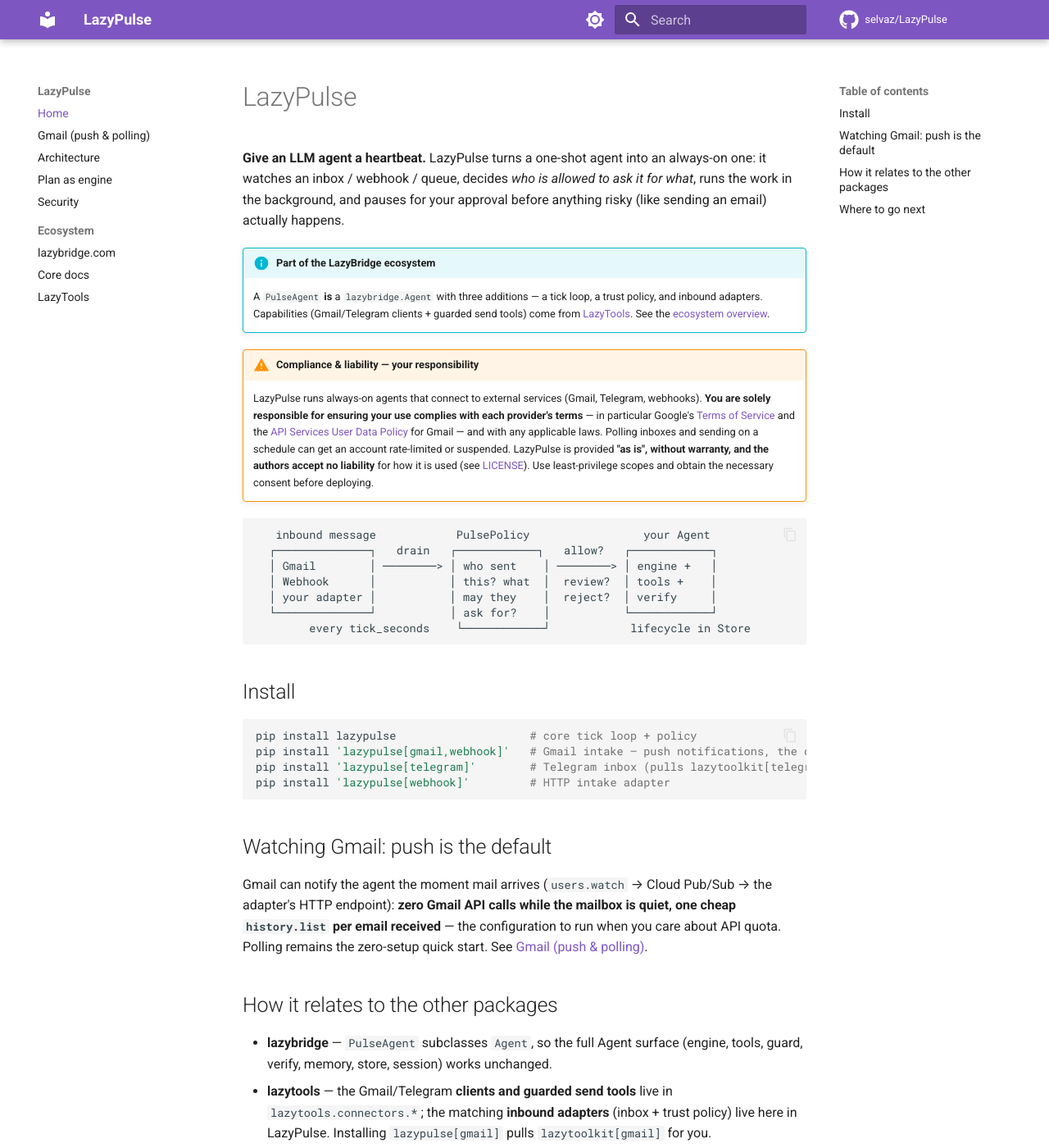
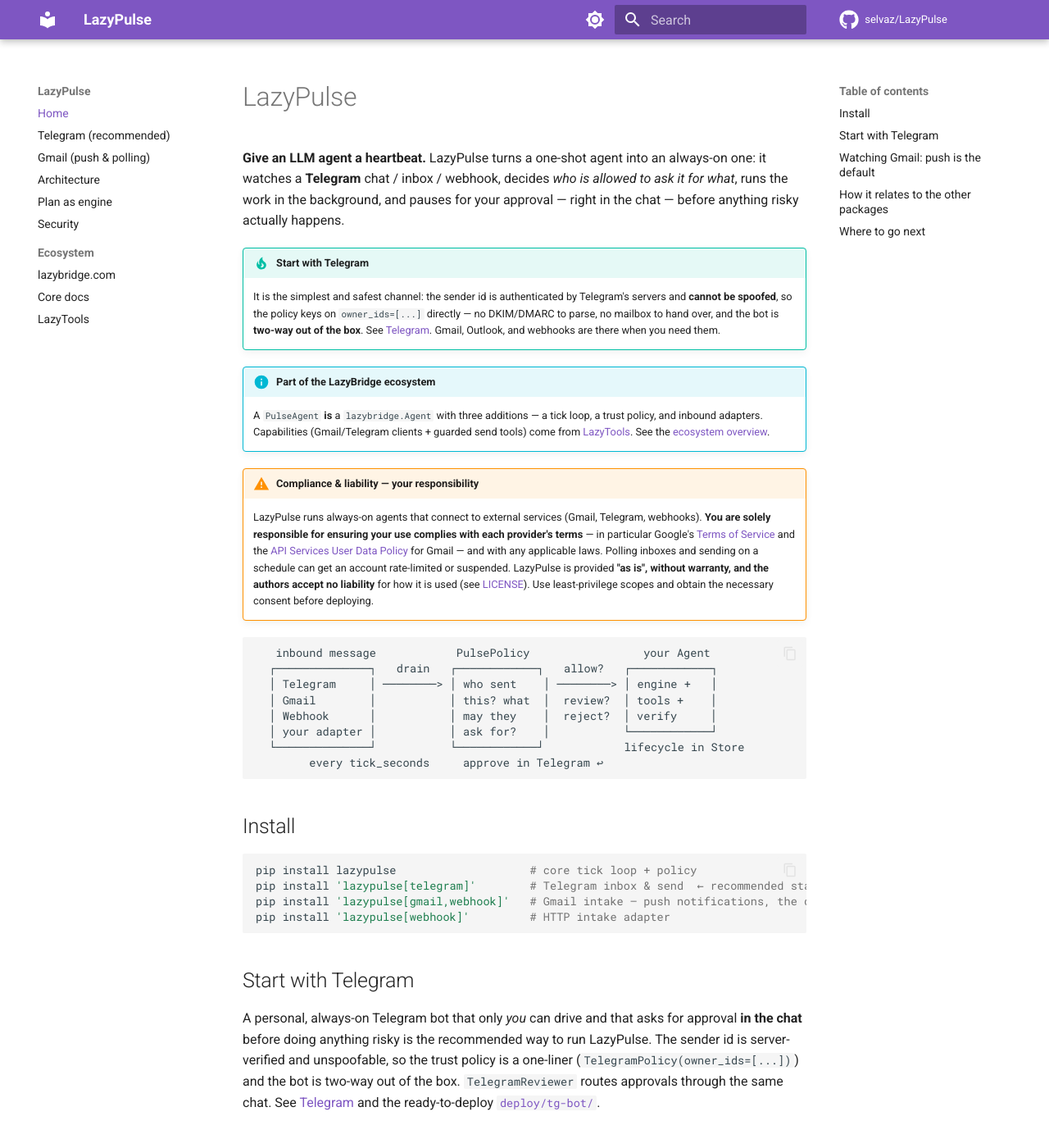
Before and after one commit to selvaz/LazyPulse, an MkDocs documentation site: the page built from docs/index.md, in a window 1280 px wide and 1400 px high. Shown: the whole window at 82% size. Built offline with MkDocs 1.6.1 and Material for MkDocs 9.7.7, drawn with Linux system fonts in a browser that asks for light colours; comment, search, counter and statistics services are not loaded; some of the changed text lies outside the part shown.

Commit message:
Docs: put Telegram front and center
Reframe the docs so Telegram is the recommended channel (unspoofable
sender id, no mailbox to hand over, two-way, HITL in-chat), with Gmail as a
secondary option.

- README: Telegram-first hero + diagram; install order; primary "real agent"
  example is a Telegram assistant that asks before acting (action_classifier
  + TelegramReviewer + command_filter), Gmail demoted to a subsection;
  TelegramReviewer added to the review section; gating note contrasts
  Telegram's strong identity with Gmail's MVP parser.
- docs/index.md: mirror the reframing; new "Start with Telegram" section.
- docs/telegram.md: new guide — inbox, owner-only policy, HITL via
  TelegramReviewer, anti-loop, deploy + loadtest.
- mkdocs.yml: Telegram first in nav and llms.txt sections.
- deploy/tg-bot/README.md: HITL usage, new env (RETENTION_SECONDS,
  STALE_AFTER, REVIEW_KEYWORDS), loadtest section, branch → main.

Docs build clean under mkdocs --strict.

Co-Authored-By: Claude Opus 4.8 <noreply@anthropic.com>
Claude-Session: https://claude.ai/code/session_01L8FHpcEohphPyhERtA6FWx

````diff
--- a/docs/index.md
+++ b/docs/index.md
@@ -1,9 +1,16 @@
 # LazyPulse
 
 **Give an LLM agent a heartbeat.** LazyPulse turns a one-shot agent into an
-always-on one: it watches an inbox / webhook / queue, decides *who is allowed to
-ask it for what*, runs the work in the background, and pauses for your approval
-before anything risky (like sending an email) actually happens.
+always-on one: it watches a **Telegram** chat / inbox / webhook, decides *who is
+allowed to ask it for what*, runs the work in the background, and pauses for your
+approval — right in the chat — before anything risky actually happens.
+
+!!! tip "Start with Telegram"
+    It is the simplest and safest channel: the sender id is authenticated by
+    Telegram's servers and **cannot be spoofed**, so the policy keys on
+    `owner_ids=[...]` directly — no DKIM/DMARC to parse, no mailbox to hand over,
+    and the bot is **two-way out of the box**. See [Telegram](telegram.md). Gmail,
+    Outlook, and webhooks are there when you need them.
 
 !!! info "Part of the LazyBridge ecosystem"
     A `PulseAgent` **is** a `lazybridge.Agent` with three additions — a tick
@@ -28,29 +35,41 @@ before anything risky (like sending an email) actually happens.
 ```
    inbound message            PulsePolicy                 your Agent
   ┌──────────────┐   drain   ┌────────────┐   allow?   ┌────────────┐
-  │ Gmail        │ ────────> │ who sent    │ ────────> │ engine +   │
-  │ Webhook      │           │ this? what  │  review?  │ tools +    │
-  │ your adapter │           │ may they    │  reject?  │ verify     │
-  └──────────────┘           │ ask for?    │           └────────────┘
-        every tick_seconds    └────────────┘            lifecycle in Store
+  │ Telegram     │ ────────> │ who sent    │ ────────> │ engine +   │
+  │ Gmail        │           │ this? what  │  review?  │ tools +    │
+  │ Webhook      │           │ may they    │  reject?  │ verify     │
+  │ your adapter │           │ ask for?    │           └────────────┘
+  └──────────────┘           └────────────┘            lifecycle in Store
+        every tick_seconds     approve in Telegram ↩
 ```
 
 ## Install
 
 ```bash
 pip install lazypulse                    # core tick loop + policy
-pip install 'lazypulse[gmail,webhook]'   # Gmail intake — push notifications, the default (pulls lazytoolkit[gmail] + HTTP pieces)
-pip install 'lazypulse[telegram]'        # Telegram inbox (pulls lazytoolkit[telegram])
+pip install 'lazypulse[telegram]'        # Telegram inbox & send  ← recommended start
+pip install 'lazypulse[gmail,webhook]'   # Gmail intake — push notifications, the default
 pip install 'lazypulse[webhook]'         # HTTP intake adapter
 ```
 
+## Start with Telegram
+
+A personal, always-on Telegram bot that only *you* can drive and that asks for
+approval **in the chat** before doing anything risky is the recommended way to
+run LazyPulse. The sender id is server-verified and unspoofable, so the trust
+policy is a one-liner (`TelegramPolicy(owner_ids=[...])`) and the bot is two-way
+out of the box. `TelegramReviewer` routes approvals through the same chat. See
+[Telegram](telegram.md) and the ready-to-deploy
+[`deploy/tg-bot/`](https://github.com/selvaz/LazyPulse/tree/main/deploy/tg-bot).
+
 ## Watching Gmail: push is the default
 
-Gmail can notify the agent the moment mail arrives (`users.watch` → Cloud
-Pub/Sub → the adapter's HTTP endpoint): **zero Gmail API calls while the
-mailbox is quiet, one cheap `history.list` per email received** — the
-configuration to run when you care about API quota. Polling remains the
-zero-setup quick start. See [Gmail (push & polling)](gmail.md).
+For email, Gmail can notify the agent the moment mail arrives (`users.watch` →
+Cloud Pub/Sub → the adapter's HTTP endpoint): **zero Gmail API calls while the
+mailbox is quiet, one cheap `history.list` per email received**. Polling remains
+the zero-setup quick start. Email identity rests on a conservative MVP parser of
+Gmail's `Authentication-Results` header, so it takes more care than Telegram —
+see [Gmail (push & polling)](gmail.md).
 
 ## How it relates to the other packages
 
@@ -67,6 +86,8 @@ trust lives in `lazypulse`.
 
 ## Where to go next
 
+- [Telegram](telegram.md) — the recommended channel: inbox, owner-only policy,
+  and human-in-the-loop approval (`TelegramReviewer`) over the same bot.
 - [Architecture](architecture.md) — the one rule (`PulseAgent` is an `Agent`)
   and the LazyBridge → LazyPulse mapping.
 - [Plan as engine](plan_engine.md) — deterministic triage-then-specialist
--- a/mkdocs.yml
+++ b/mkdocs.yml
@@ -48,6 +48,7 @@ plugins:
         Overview:
           - index.md
         Guides:
+          - telegram.md
           - gmail.md
           - architecture.md
           - plan_engine.md
@@ -84,6 +85,7 @@ extra_css:
 
 nav:
   - Home: index.md
+  - Telegram (recommended): telegram.md
   - Gmail (push & polling): gmail.md
   - Architecture: architecture.md
   - Plan as engine: plan_engine.md
````
Also changed, not shown: README.md (+137 -78 lines), deploy/tg-bot/README.md (+34 -4 lines), docs/telegram.md (added, +143 -0 lines).
